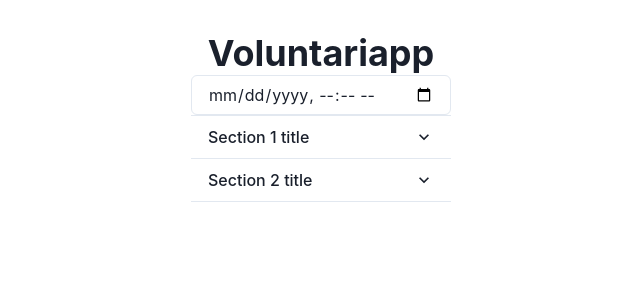
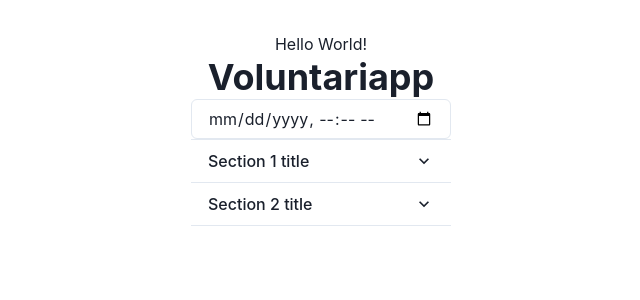
Before and after one commit to Projetos-UNICAMP/voluntariapp, a React (Vite) app: page / in a window 1280 px wide. Shown: the top 300 px of the page, without its empty margins (319-959 px from the left). Built offline with nearby package versions, Linux system fonts and the light colour scheme.

Commit message:
Adiciona router e rotas

```diff
--- /dev/null
+++ b/src/routes/routes.tsx
@@ -0,0 +1,8 @@
+import { createBrowserRouter } from 'react-router-dom';
+
+export const browserRouter = createBrowserRouter([
+  {
+    path: '/',
+    element: <div>Hello World!</div>,
+  },
+]);
```
Also changed, not shown: src/main.tsx (+13 -11 lines).
